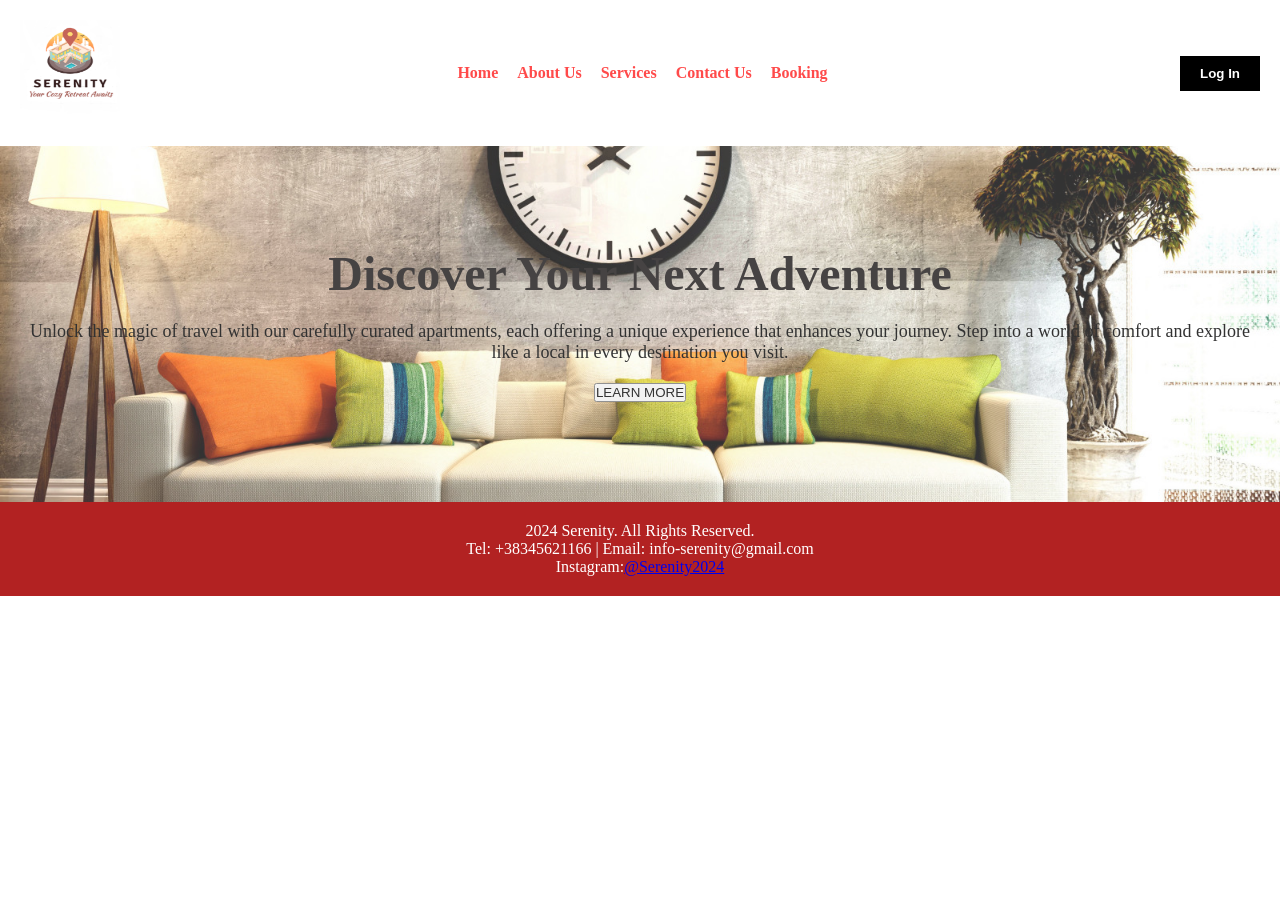
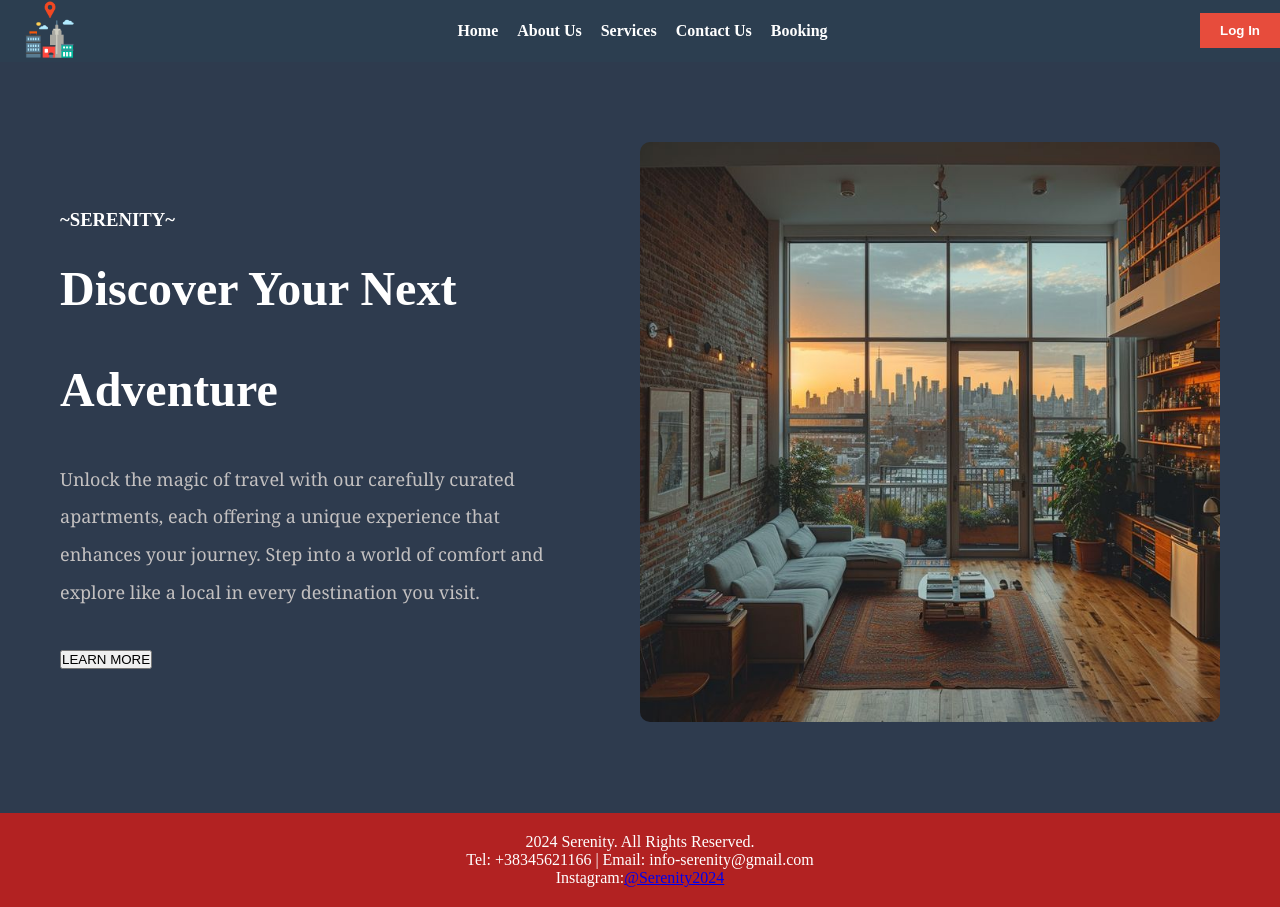
Before and after one commit to eldasahitii/Airbnb, a PHP site: page /Home.html in a window 1280 px wide. Before the commit the page ends 596 px from the top, so only its background shows below. Run offline with PHP 8.4, Linux system fonts and the light colour scheme.

Commit message:
changed logo, changed the image in the main class and added style, changed style on login button

```diff
--- a/Home.html
+++ b/Home.html
@@ -6,10 +6,10 @@
     <link rel="stylesheet" href="style.css">
     </head>
 <body>
-    <header>
+   <header>
         <div class="navbar">
             <div class="logo">
-            <img src="./images/logo.png" alt="">
+            <img src="./images/image.png" alt="logo">
         </div>
             <nav>
                 <a href="#home">Home</a>
@@ -22,13 +22,19 @@
         </div>
     </header>
 
-    <section id="home" class="main">
+    <section class="main">
         <div class="main-content">
+            <h3>~SERENITY~</h3>
             <h1>Discover Your Next Adventure</h1>
             <p>Unlock the magic of travel with our carefully curated apartments, each offering a unique experience that enhances your journey. Step into a world of comfort and explore like a local in every destination you visit.</p>
      <button class="learn-more-btn">LEARN MORE</button>
         </div>
+        <div class="main-image">
+            <img src="images/img1.jpg" alt="">
+        </div>
     </section>
+
+
 
     <footer style="background-color: #b22222;color: #fff;text-align: center;padding: 20px;">
         <p>2024 Serenity. All Rights Reserved.</p>
--- a/style.css
+++ b/style.css
@@ -3,69 +3,85 @@
     padding: 0;
     box-sizing: border-box;
 }
-header{
-    background-color: rgb(255, 255, 255);
-    padding: 20px;
+body{
+    background-color: #f8f9fa;
+    color: #333;
+
 }
 .navbar{
     display: flex;
     align-items: center;
     justify-content: space-between;
-    align-items: center;
+    width: 100%;
+    background-color: #2c3e50;
 }
 .logo{
-    font-size: 24px;
-    font-weight: bold;
-    color: white;
+    padding: 0px 25px;
 }
 .logo img{
-    height: 100px;
-    width: 100px;
+    width: 50px;
 }
 .navbar nav a{
-    color: #ff4a4a;
+    color: #fff;
     margin-right: 15px;
     text-decoration: none;
     font-weight: bold;
 }
 .navbar nav a.active, .navbar nav a:hover{
-    color: #000;
+    color: #c0392b;
 
 }
 .login-btn{
-    padding: 10px 20px;
-    background-color: #000;
+    background-color: #e74c3c;
     color: #fff;
     border: none;
     font-weight: bold;
     cursor: pointer;
+    padding: 10px 20px;
+}
+.login-btn:hover{
+    background-color: #c0392b;
 }
 .main{
-    background-image: url('./images/img1.jpg');
-    background-position: center;
-    text-align: center;
-    position: relative;
-    padding: 100px 20px;
-    background-size: cover;
-    opacity: 0.8;
+    display: flex;
+    align-items: center;
+    justify-content: space-between;
+    padding: 80px 60px;
+    color:white;
+    background-color: #2e3b4e;
+    gap: 30px;
+    line-height: 2.1;
 }
+
+.main-content{
+
+max-width: 45%;
+}
+
 .main-content h1{
     font-size:48px;
-    color: #191515;
+    font-family:'Times New Roman', Times, serif;
+    color: #fff;
     margin-bottom: 20px;
 
 }
 .main-content p{
+    color: #c3c0c0;
        font-size: 18px;
-       margin-bottom: 20px;
+       margin: 0px 0px 30px;
+       font-family: Georgia, 'Times New Roman', Times, serif;
+
 }
+.main-image img{
+    border-radius: 10px;
+
+    max-width: 100%;
+}
+.main-image {
+    max-width: 50%;
 
 
-
-
-
-
-
+}
 
 .footer{
     position: fixed;
```
Also changed, not shown: images/image.png (added), images/img1.jpg, images/logo.png (deleted).
